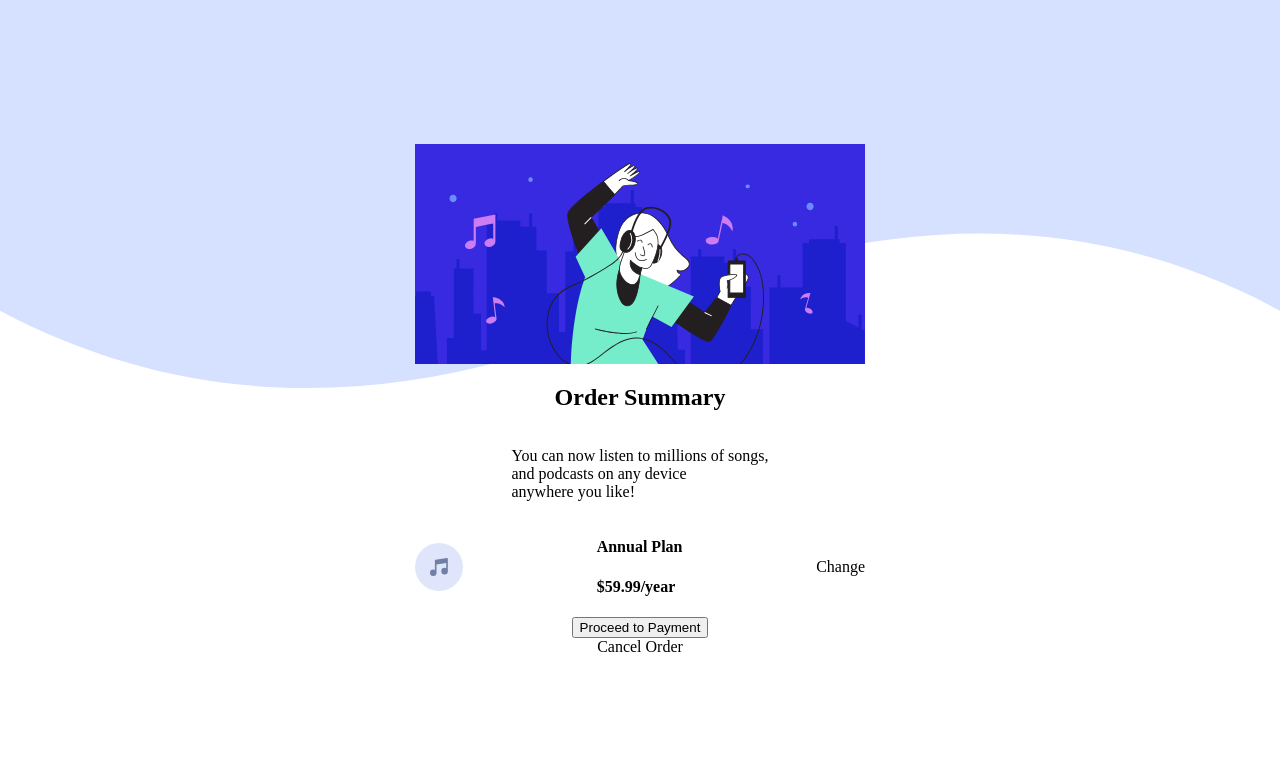
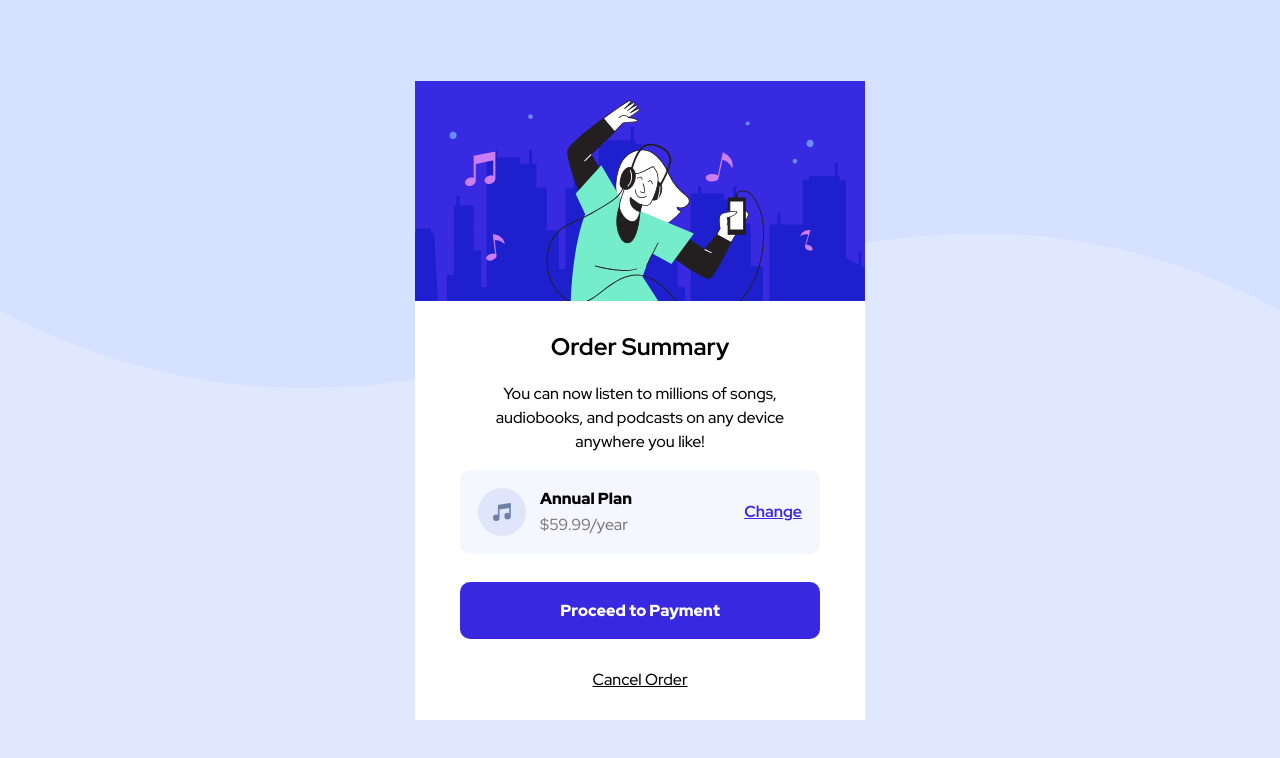
Before and after one commit to ChrisCablish/order-summary-component, a plain HTML site: page index.html in a window 1280 px wide. Drawn offline with Linux system fonts and the light colour scheme.

Commit message:
hone positions and implement style specifications

```diff
--- a/index.html
+++ b/index.html
@@ -6,18 +6,21 @@
   <link rel="icon" type="image/png" sizes="32x32" href="./images/favicon-32x32.png">
   <title>Order summary card</title>
   <link href="style.css" rel="stylesheet">
+  <link rel="preconnect" href="https://fonts.googleapis.com">
+  <link rel="preconnect" href="https://fonts.gstatic.com" crossorigin>
+  <link href="https://fonts.googleapis.com/css2?family=Red+Hat+Display:wght@500;700;900&display=swap" rel="stylesheet">
 </head>
 <body>
   <main>
     <img src="images/illustration-hero.svg" class="hero" title="music woman">
     <h2>Order Summary</h2>
-    <p>You can now listen to millions of songs, <br> and podcasts on any
+    <p>You can now listen to millions of songs, <br> audiobooks, and podcasts on any
       device <br>anywhere you like!</p>
     <section class="purchase">
       <img src="images/icon-music.svg" title="music notes" class="music-notes">
       <div class="plan">
         <h4>Annual Plan</h4>
-        <h4>$59.99/year</h4>
+        <h4 class="price">$59.99/year</h4>
       </div>
       <a class="change-link">Change</a>
     </section>
--- a/style.css
+++ b/style.css
@@ -8,6 +8,7 @@ body {
     background-image: url("images/pattern-background-desktop.svg");
     background-repeat: no-repeat;
     background-size: contain;
+    background-color:  hsl(225, 100%, 94%);
 
 
 }
@@ -17,11 +18,71 @@ main {
     flex-direction: column;
     align-items: center;
     justify-content: space-between;
+    background-color: white;
+    font-family: 'Red Hat Display', sans-serif;
+}
+
+main h2 {
+    margin-top: 30px;
+    margin-bottom: 10px;
+}
+
+main p {
+    text-align: center;
+    font-size: 1em;
+    line-height: 1.5em;
+    margin-top: 10px;
 }
 
 .purchase {
+    box-sizing: border-box;
     display: flex;
     align-items: center;
     justify-content: space-between;
-    width: 100%;
+    width: 80%;
+    background-color:  hsl(225, 100%, 98%);
+    padding: 18px;
+    position: relative;
+    border-radius: 10px;
 }
+
+.plan h4 {
+    margin: 0;
+    font-weight: 900;
+}
+
+.plan {
+    position: absolute;
+    left: 80px;
+}
+
+h4.price {
+    font-weight: 400;
+    opacity: 0.5;
+    margin-top: 5px;
+}
+
+.change-link {
+    text-decoration: underline;
+    cursor: pointer;
+    color:  hsl(245, 75%, 52%);
+    font-weight: 700;
+}
+
+button.proceed {
+    width: 80%;
+    padding: 18px;
+    border-radius: 10px;
+    border: none;
+    margin-top: 28px;
+    font: inherit;
+    background-color: hsl(245, 75%, 52%);
+    color: white;
+    font-weight: 900;
+}
+
+.cancel {
+    text-decoration: underline;
+    font: inherit;
+    margin: 30px 0;
+}
```
